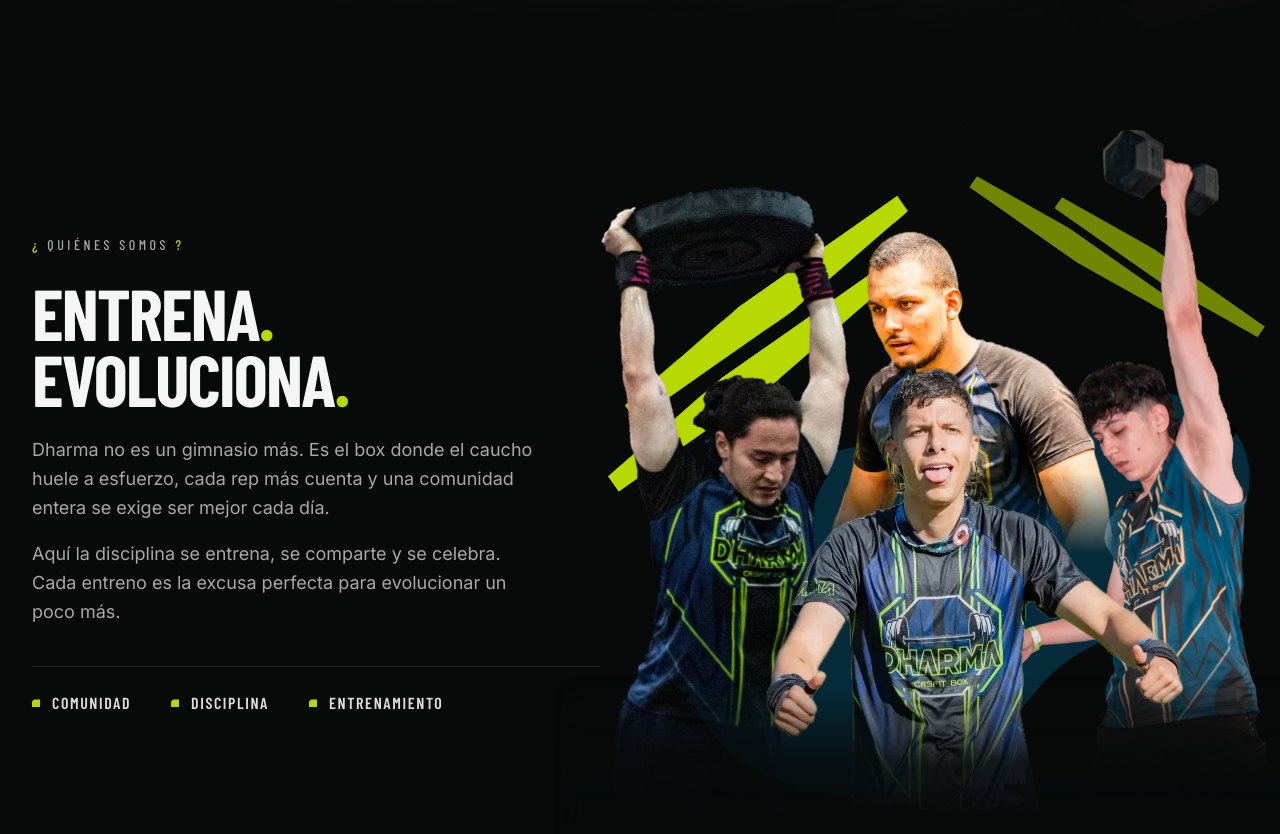
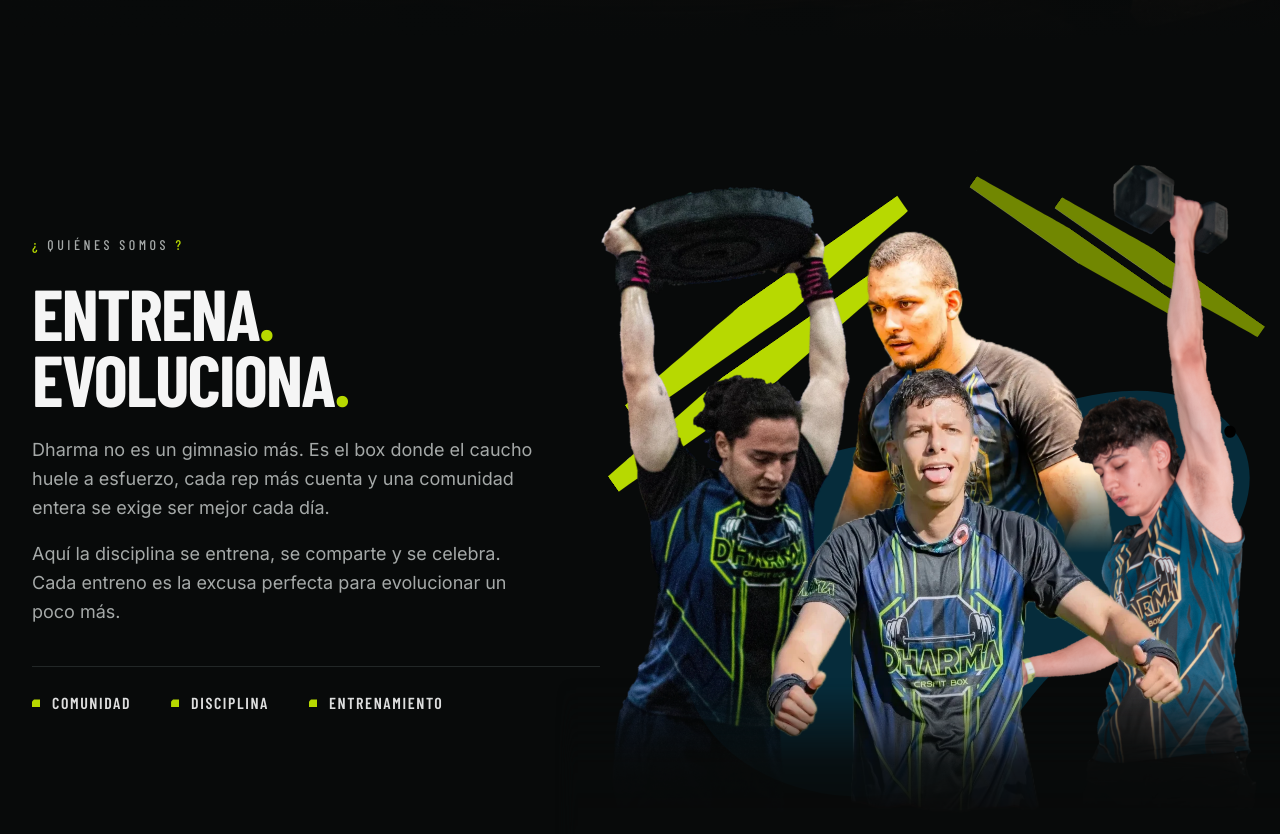
Before and after one commit to DilnLemos/dharma-website, a React (Vite) app: page / in a window 1280 px wide. Shown: the part 760-1594 px from the top of the page. Built offline with nearby package versions, Linux system fonts and the light colour scheme; a web font is replaced by a local one.

Commit message:
fix(about): adjust image positioning and z-index for better layout

```diff
--- a/src/components/About.tsx
+++ b/src/components/About.tsx
@@ -120,7 +120,7 @@ export default function About() {
           <m.img
             src={Persona3}
             alt="Deportista de Dharma CrossFit entrenando en el box de Roldanillo"
-            className="z-21h-[90%] absolute bottom-[5%] left-[48%] w-auto mask-[linear-gradient(to_top,transparent_0%,black_24%,black_100%)] sm:left-[50%] sm:h-[95%]"
+            className="absolute bottom-0 left-[48%] z-19 h-[90%] w-auto rotate-2 mask-[linear-gradient(to_top,transparent_0%,black_24%,black_100%)] sm:left-[50%] sm:h-[95%]"
             width={1080}
             height={2196}
             loading="lazy"
@@ -136,7 +136,7 @@ export default function About() {
           <m.img
             src={Persona4}
             alt="Deportista de Dharma CrossFit entrenando en el box de Roldanillo"
-            className="absolute bottom-[39%] left-[15%] z-10 h-[90%] w-auto mask-[linear-gradient(to_top,transparent_0%,black_24%,black_100%)] sm:left-[22%] sm:h-[47%]"
+            className="absolute bottom-[34%] left-[32%] z-10 h-[50%] w-auto mask-[linear-gradient(to_top,transparent_0%,black_24%,black_100%)] sm:bottom-[39%] sm:left-[22%] sm:h-[47%]"
             width={1080}
             height={2196}
             loading="lazy"
```
